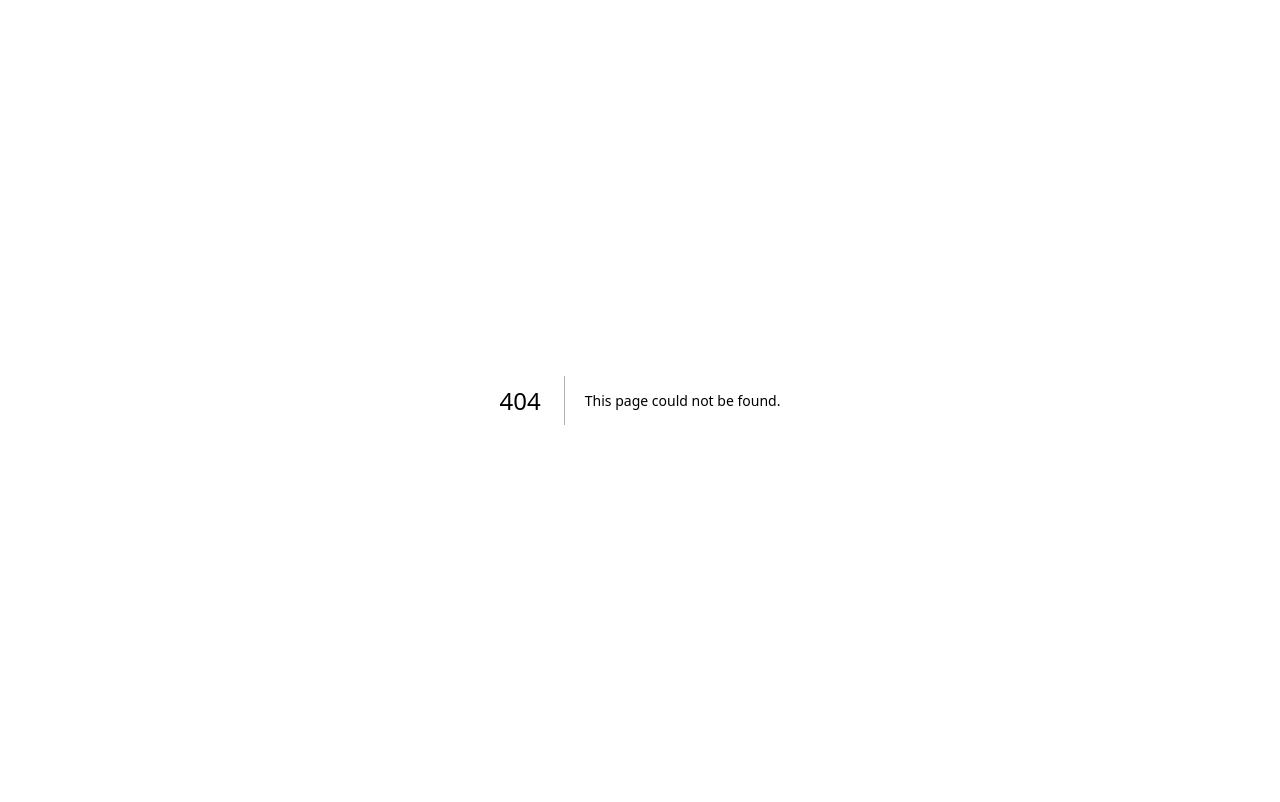
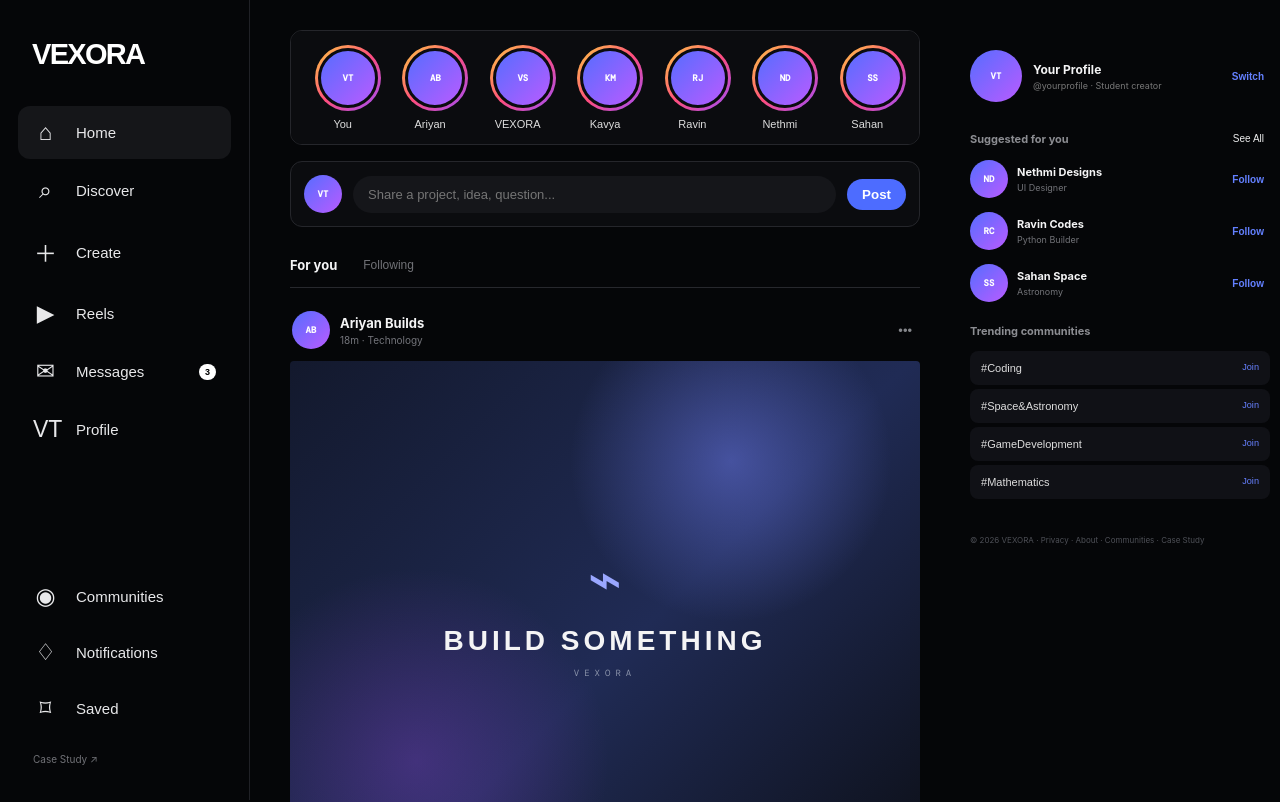
Before and after one commit to Thiviyan001/vexora-platform, a Next.js app: page /beat in a window 1280 px wide. Before the commit this address had no page. Shown: the top 802 px of the page. Built offline with nearby package versions, Linux system fonts and the light colour scheme.

Commit message:
feat: add BEAT route

```diff
--- /dev/null
+++ b/app/beat/page.tsx
@@ -0,0 +1,10 @@
+import Prototype from "../prototype/page";
+
+export const metadata = {
+  title: "BEAT — Beat your ideas.",
+  description: "BEAT is the social platform inside the VEXORA ecosystem.",
+};
+
+export default function BeatPage() {
+  return <Prototype />;
+}
```
